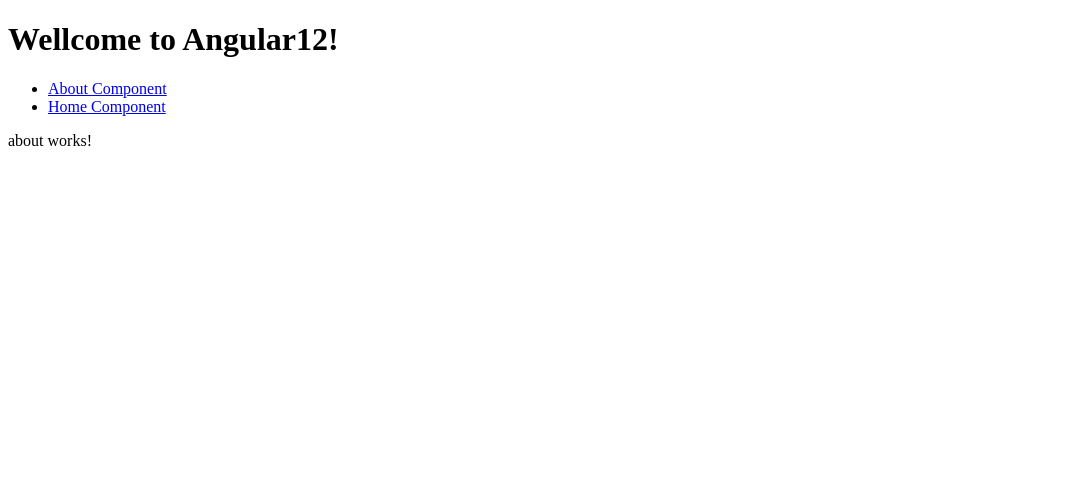
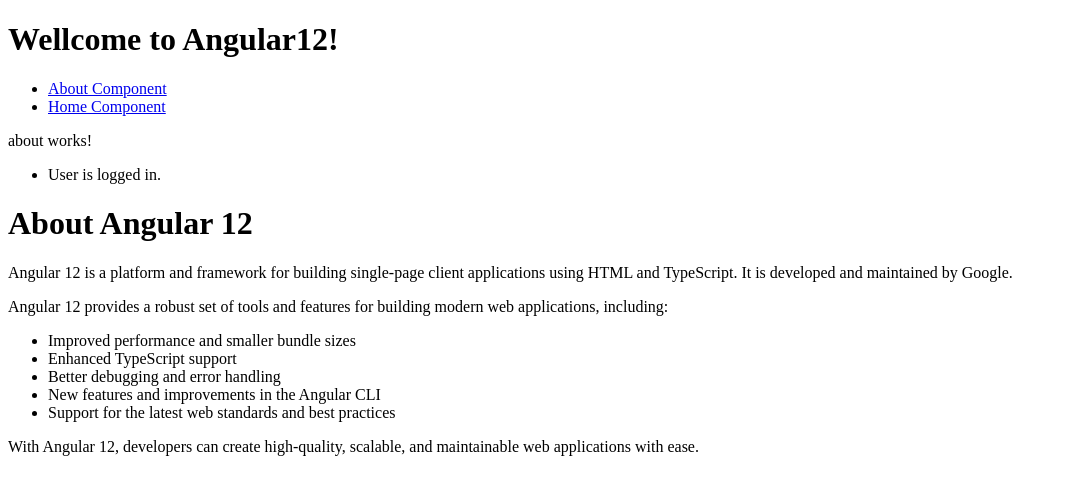
Before and after one commit to vanvugame01/Angular12, an Angular app: page /about in a window 1280 px wide. Shown: the top 494 px of the page, without its empty margins (0-1067 px from the left). Built offline with nearby package versions, Linux system fonts and the light colour scheme.

Commit message:
ngSwitch. Dùng cho sự lựa chọn

```diff
--- a/src/app/about/about.component.html
+++ b/src/app/about/about.component.html
@@ -1 +1,33 @@
 <p>about works!</p>
+<ul [ngSwitch]="loginName">
+  <li *ngSwitchCase="'user'">
+    <p>User is logged in.</p>
+  </li>
+  <li *ngSwitchCase="'admin'">
+    <p>Admin is logged in.</p>
+    <app-home></app-home>
+  </li>
+  <li *ngSwitchDefault><p>Please chose login name</p></li>
+</ul>
+
+<h1>About Angular 12</h1>
+<p>
+  Angular 12 is a platform and framework for building single-page client
+  applications using HTML and TypeScript. It is developed and maintained by
+  Google.
+</p>
+<p>
+  Angular 12 provides a robust set of tools and features for building modern web
+  applications, including:
+</p>
+<ul>
+  <li>Improved performance and smaller bundle sizes</li>
+  <li>Enhanced TypeScript support</li>
+  <li>Better debugging and error handling</li>
+  <li>New features and improvements in the Angular CLI</li>
+  <li>Support for the latest web standards and best practices</li>
+</ul>
+<p>
+  With Angular 12, developers can create high-quality, scalable, and
+  maintainable web applications with ease.
+</p>
--- a/src/app/about/about.component.ts
+++ b/src/app/about/about.component.ts
@@ -3,13 +3,11 @@
 @Component({
   selector: 'app-about',
   templateUrl: './about.component.html',
-  styleUrls: ['./about.component.scss']
+  styleUrls: ['./about.component.scss'],
 })
 export class AboutComponent implements OnInit {
+  public loginName = 'user';
+  constructor() {}
 
-  constructor() { }
-
-  ngOnInit(): void {
-  }
-
+  ngOnInit(): void {}
 }
--- a/src/app/page-not-found/page-not-found.component.html
+++ b/src/app/page-not-found/page-not-found.component.html
@@ -1 +1,7 @@
 <p>page-not-found works!</p>
+<div style="text-align: center; margin-top: 50px;">
+    <h1 style="font-size: 100px; margin: 0;">404</h1>
+    <h2 style="font-size: 30px; margin: 0;">Oops! Page not found</h2>
+    <p style="font-size: 20px;">Sorry, but the page you are looking for does not exist, has been removed, or is temporarily unavailable.</p>
+    <a href="/" style="font-size: 20px; color: #007bff; text-decoration: none;">Go to Homepage</a>
+</div>
```
